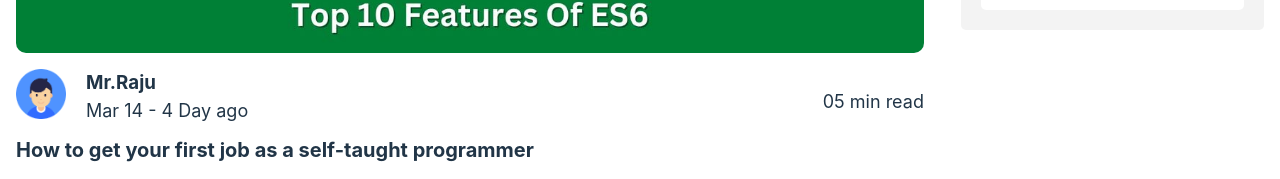
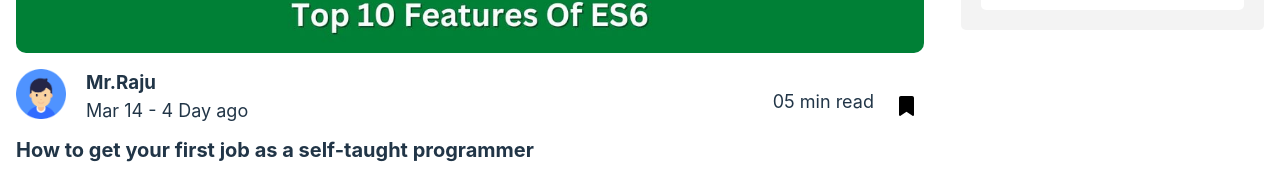
Before and after one commit to sakibhossainwd/Learning-Zone-A-8, a React (Vite) app: page / in a window 1280 px wide. Shown: the part 595-774 px from the top of the page. Built offline with nearby package versions, Linux system fonts and the light colour scheme.

Commit message:
fontAwsome bookMark icon added

```diff
--- a/package.json
+++ b/package.json
@@ -10,6 +10,9 @@
     "preview": "vite preview"
   },
   "dependencies": {
+    "@fortawesome/fontawesome-svg-core": "^6.4.2",
+    "@fortawesome/free-solid-svg-icons": "^6.4.2",
+    "@fortawesome/react-fontawesome": "^0.2.0",
     "react": "^18.2.0",
     "react-dom": "^18.2.0"
   },
--- a/src/components/Blog/Blog.css
+++ b/src/components/Blog/Blog.css
@@ -33,6 +33,12 @@
 .read-time{
     position: absolute;
     right: 0;
+    display: flex;
+    align-items: center;
+    gap: 15px;
+}
+.bookMark{
+
 }
 .blog-heading h2{
     font-size: 20px;
--- a/src/components/Blog/Blog.jsx
+++ b/src/components/Blog/Blog.jsx
@@ -1,5 +1,7 @@
 // eslint-disable-next-line no-unused-vars
 import React from 'react';
+import { FontAwesomeIcon } from '@fortawesome/react-fontawesome'
+import { faBookmark } from '@fortawesome/free-solid-svg-icons'
 import './Blog.css'
 
 const Blog = () => {
@@ -18,6 +20,9 @@
                 </div>
                 <div className="read-time">
                     <p>05 min read</p>
+                    <a href="" className='bookMark'>
+                    <FontAwesomeIcon icon={faBookmark} />
+                    </a>
                 </div>
             </div>
             <div className="blog-heading">
```
Also changed, not shown: 1 other file (tests, documents, lock files or other folders).
